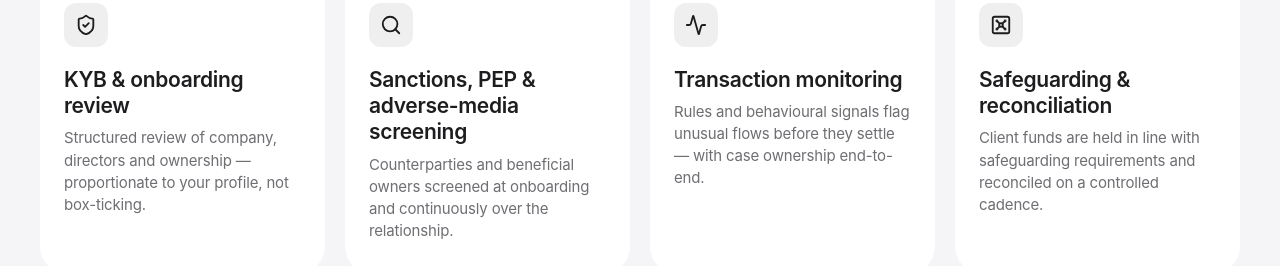
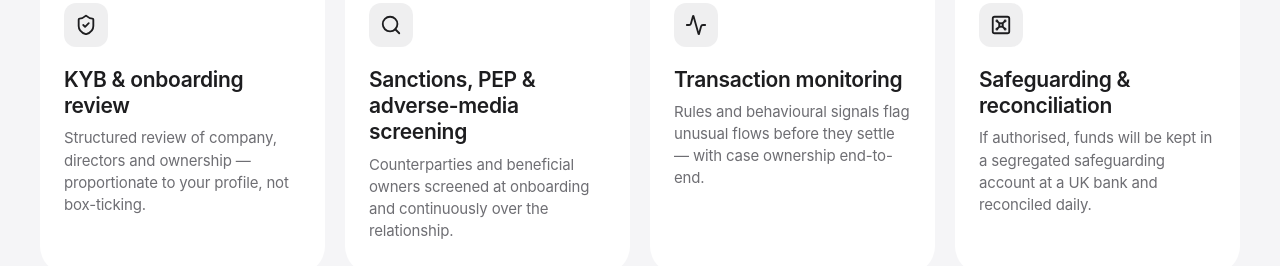
Before and after one commit to ELIJAH-KLINKIN/gleec-uk-landing-page, a React (Vite) app in the folder v3/: page / in a window 1280 px wide. Shown: the part 10660-10926 px from the top of the page. Built offline with nearby package versions, Linux system fonts and the light colour scheme.

Commit message:
v3: safeguarding copy in the future tense, matching the RBP
'Client funds are held…' read as if funds are held today. Now: if authorised,
segregated safeguarding account at a UK bank, reconciled daily (RBP 4.10, 3.3.2).

```diff
--- a/v3/src/content.js
+++ b/v3/src/content.js
@@ -556,7 +556,7 @@ export const CONTROLS = {
     {
       icon: "vault",
       title: "Safeguarding & reconciliation",
-      body: "Client funds are held in line with safeguarding requirements and reconciled on a controlled cadence.",
+      body: "If authorised, funds will be kept in a segregated safeguarding account at a UK bank and reconciled daily.",
     },
   ],
 };
```
